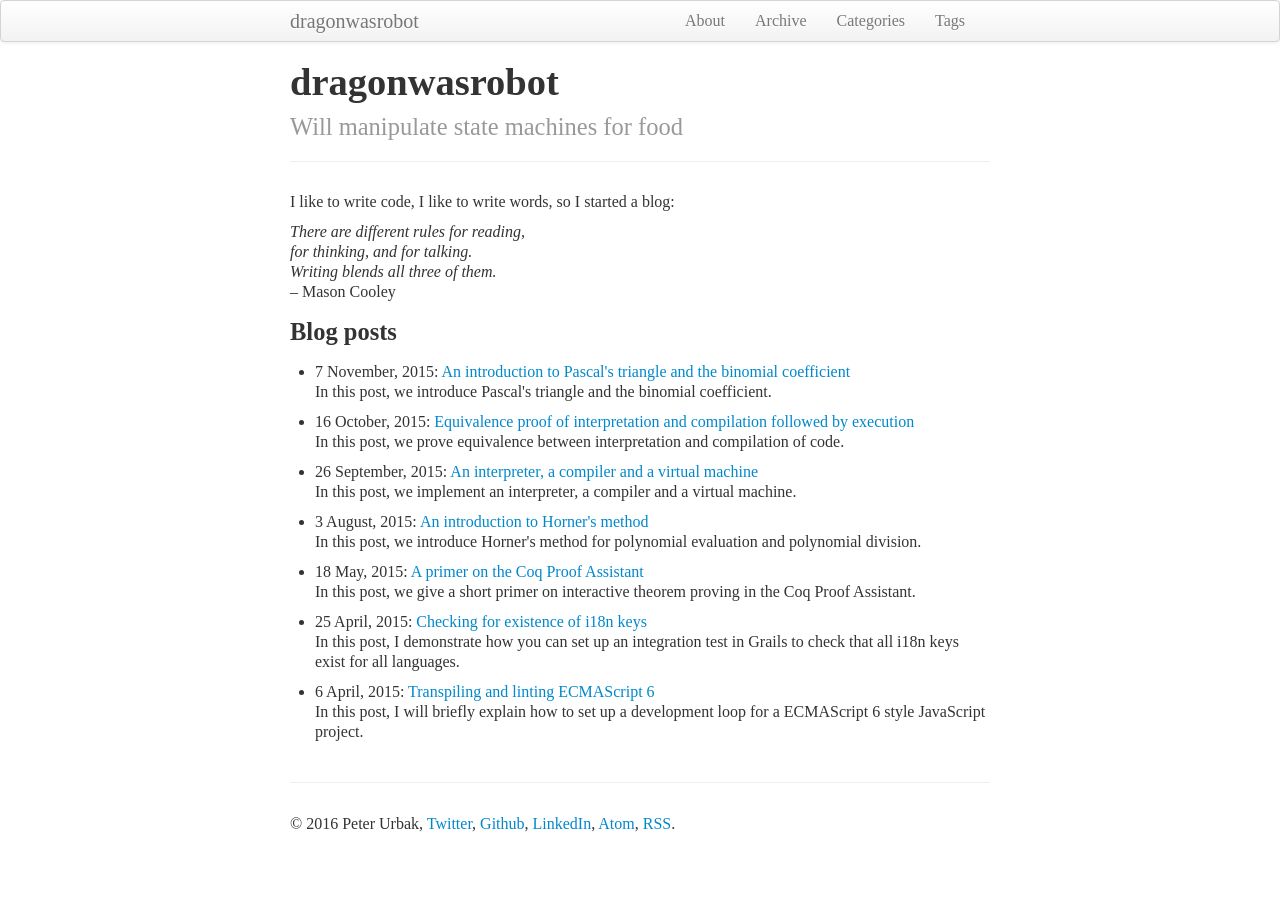
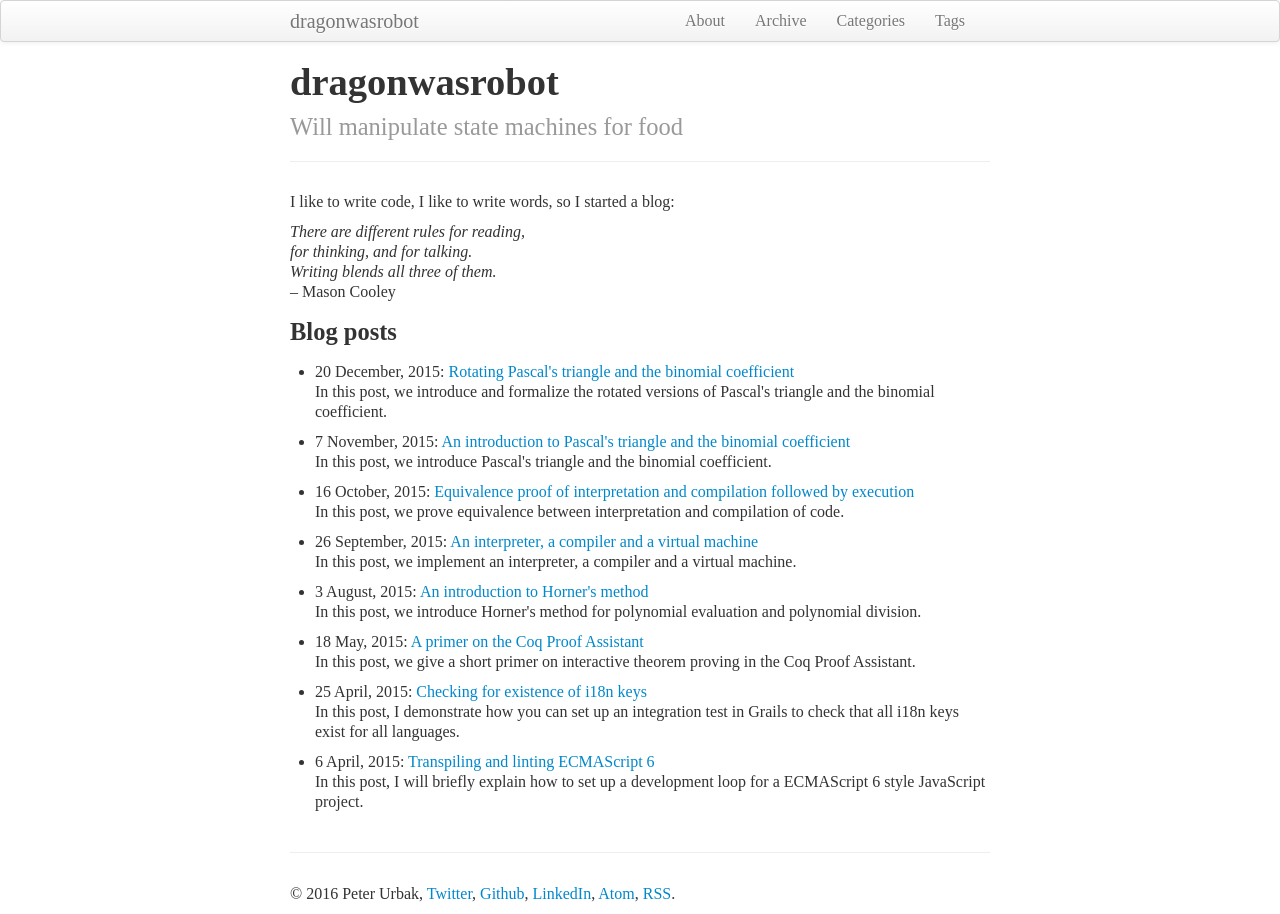
Before and after one commit to dragonwasrobot/dragonwasrobot.github.io, a Jekyll site: the page built from index.md, in a window 1280 px wide. Built offline with Jekyll 4.4.1, drawn with Linux system fonts in a browser that asks for light colours; some web fonts are replaced; some of the changed lines change nothing that is shown.

Commit message:
Added new post 'Rotation Pascal's triangle and the binomial coefficient

```diff
--- a/_posts/2015-11-07-an-introduction-to-pascal-s-triangle-and-the-binomial-coefficient.md
+++ b/_posts/2015-11-07-an-introduction-to-pascal-s-triangle-and-the-binomial-coefficient.md
@@ -154,7 +154,7 @@ Having defined Pascal's triangle, we now take a small detour in order to state
 the Binomial Theorem, which we use to motivate the introduction of the binomial
 coefficient.
 
-### 3. The Binomial Theorem
+### 3. The binomial theorem
 
 Given a [binomial](https://en.wikipedia.org/wiki/Binomial_(polynomial)) $$(x +
 y)^n$$, where $$x$$ and $$y$$ are variables, and $$n$$ is a natural number, we
@@ -246,7 +246,7 @@ $$
 
 we obtain the first four rows of Pascal's triangle. Thus, the entries of
 Pascal's triangle enumerate the coefficients of the monomials in the binomial
-expansion of $$(x + y)^n$$. As such, we also refer to $$\binom{n}{k}$$ as a
+expansion of $$(x + y)^n$$. As such, we also refer to $$\binom{n}{k}$$ as the
 [binomial coefficient](https://en.wikipedia.org/wiki/Binomial_coefficient), a
 concept we discuss further in the next section, since it gives us a way to
 calculate the coefficient of the $$k$$th monomial in the binomial expansion of
@@ -265,7 +265,7 @@ $$
 which calculates the binomial expansion of the expression $$(x + y)^n$$,
 yielding the following theorem.
 
-**Theorem 1** (Binomial Theorem). *Given two natural numbers* $$x$$ *and* $$y$$,
+**Theorem 1** (Binomial theorem). *Given two natural numbers* $$x$$ *and* $$y$$,
 *and an exponent* $$n$$*, the expression* $$(x +   y)^n$$ *can be expanded into
 the sum,*
 
@@ -322,9 +322,8 @@ definition[^2],
 where we express the rules above in terms of
 [guards](https://en.wikipedia.org/wiki/Guard_(computer_science)).
 
-Having formalized the binomial coefficient and defined a function computing it
-binomial coefficient, `binomial_coefficient`, we are ready to conclude this blog
-post.
+Having formalized the binomial coefficient and defined a function computing it,
+`binomial_coefficient`, we are ready to conclude this blog post.
 
 ### 5. Conclusion
 
@@ -334,12 +333,12 @@ binomial coefficient function.
 We obtained the above results by first describing the construction of Pascal's
 triangle in an inductive fashion, followed by formalizing Pascal's
 triangle. Afterwards, we introduced the binomial coefficient function, as a
-result of describing the binomial theorem, and formalized it as the function,
+result of describing the binomial theorem, and formalized it as the function
 `binomial_coefficient`, in Haskell.
 
 This post was a small excerpt from my
 [Master's thesis](https://github.com/dragonwasrobot/formal-moessner), in which I
-also show how we can use Pascal's triangle and the binomial coefficient to come
+also prove how we can use Pascal's triangle and the binomial coefficient to come
 up with a characteristic function for Moessner's sieve[^3].
 
 In a coming follow-up post, we look at what happens when we rotate Pascal's
--- /dev/null
+++ b/_posts/2015-12-20-rotating-pascal-s-triangle-and-the-binomial-coefficient.md
@@ -0,0 +1,246 @@
+---
+layout: post
+title: "Rotating Pascal's triangle<br/> and the binomial coefficient"
+category: mathematics
+description: "In this post, we introduce and formalize the rotated versions of Pascal's triangle and the binomial coefficient."
+tags: [Haskell, Pascal's triangle, Binomial coefficient]
+---
+
+#### prerequisites: The post [An introduction to Pascal's triangle and the binomial coefficient](/mathematics/2015/11/07/an-introduction-to-pascal-s-triangle-and-the-binomial-coefficient)
+
+### 1. Introduction
+
+The goal of this blog post is to introduce and formalize the rotated versions of
+[Pascal's triangle](https://en.wikipedia.org/wiki/Pascal%27s_triangle) and the
+[binomial coefficient](https://en.wikipedia.org/wiki/Binomial_coefficient),
+which were the subject of the previous blog post.
+
+The blog post has the following structure. In Section
+[2](#rotating-pascal-s-triangle), we rotate Pascal's triangle and formalize its
+rotated counterpart. Afterwards, we introduce the rotated binomial coefficient
+in Section [3](#rotated-binomial-coefficient), where we show how to obtain it in
+two different ways. The blog is concluded in Section [4](#conclusion).
+
+### 2. Rotating Pascal's triangle
+
+Rather than motivate the introduction of the rotated version of Pascal's
+triangle, we dive right in and perform the rotation and subsequently examine the
+properties of the new triangle. So, given the traditional version of Pascal's
+triangle,
+
+$$
+\begin{equation}
+  \tag{1}\label{fig:pascal-s-triangle}
+  \begin{array}{*{9}{c}}
+    & & & & 1 & & & & \\
+    & & & 1 & & 1 & & & \\
+    & & 1 & & 2 & & 1 & & \\
+    & 1 & & 3 & & 3 & & 1 & \\
+    1 & & 4 & & 6 & & 4 & & 1
+  \end{array}
+\end{equation}
+$$
+
+we rotate it counterclockwise in such a way that we can address its entries
+using rows and columns,
+
+$$
+\begin{equation}
+  \tag{2}\label{fig:rotated-pascal-s-triangle}
+  \begin{array}{*{5}{r}}
+    1 & 1 & 1 & 1 & 1 \\
+    1 & 2 & 3 & 4 &   \\
+    1 & 3 & 6 &   &   \\
+    1 & 4 &   &   &   \\
+    1 &   &   &   &
+  \end{array}
+\end{equation}
+$$
+
+similar to how we address the entries of a
+[matrix](https://en.wikipedia.org/wiki/Matrix_(mathematics)).
+
+First, we notice that the base case of Pascal's triangle, where $$\binom{n}{0} =
+1$$, now corresponds to the first column of the rotated Pascal's triangle,
+
+$$
+\begin{equation*}
+  \color{gray}
+  \begin{array}{*{5}{r}}
+    \color{black}{1} & 1 & 1 & 1 & 1 \\
+    \color{black}{1} & 2 & 3 & 4 &   \\
+    \color{black}{1} & 3 & 6 &   &   \\
+    \color{black}{1} & 4 &   &   &   \\
+    \color{black}{1} &   &   &   &
+  \end{array}
+\end{equation*}
+$$
+
+Furthermore, the case where $$\binom{n}{k} = 0$$, when $$n < k$$, has now
+disappeared due to the rotation making us unable to index outside of the
+triangle, and the case $$\binom{n}{n} = 1$$ now corresponds to the first row of
+the rotated Pascal's triangle,
+
+$$
+\begin{equation*}
+  \color{gray}
+  \begin{array}{*{5}{r}}
+    \color{black}{1} & \color{black}{1} & \color{black}{1} &
+        \color{black}{1} & \color{black}{1} \\
+    1 & 2 & 3 & 4 &   \\
+    1 & 3 & 6 &   &   \\
+    1 & 4 &   &   &   \\
+    1 &   &   &   &
+  \end{array}
+  \color{black}
+\end{equation*}
+$$
+
+Lastly, in the inductive case, $$\binom{n}{k} = \binom{n-1}{k} +
+\binom{n-1}{k-1}$$, where we added the two entries just above the entry we
+wanted to calculate, we now add its immediate western and northern neighbors,
+
+$$
+\begin{equation*}
+  \begin{array}{*{5}{r}}
+      &       &       &       &     1 \\
+      &       &       &       & \downarrow \\
+      &       &     2 & \rightarrow &     3 \\
+      &       & \downarrow &       & \downarrow \\
+    1 & \rightarrow &     3 & \rightarrow &     6
+  \end{array}
+\end{equation*}
+$$
+
+giving us three nice and simple cases. Thus, by combining the observations
+above, we can formalize the rotated version of Pascal's triangle with the two
+base cases,
+
+$$
+\begin{equation}
+    \binom{0}{c}_r = 1,
+\end{equation}
+$$
+
+and
+
+$$
+\begin{equation}
+    \binom{r}{0}_r = 1,
+\end{equation}
+$$
+
+along with the inductive case,
+
+$$
+\begin{equation}
+  \binom{r+1}{c+1}_r = \binom{r+1}{c}_r + \binom{r}{c+1}_r,
+\end{equation}
+$$
+
+where $$r$$ refers to the row index, $$c$$ refers to the column index and the
+[subscripted](https://en.wikipedia.org/wiki/Subscript_and_superscript) $$r$$
+indicates that these rules refer to the rotated version of Pascal's triangle.
+
+Not only is the formalization of the rotated Pascal's triangle more elegant than
+its counterpart, even some of its properties also benefit from this
+transformation. In particular, the symmetry property of the traditional version
+of Pascal's triangle,
+
+$$
+\begin{equation}
+  \binom{n}{k} = \binom{n}{n - k}
+\end{equation}
+$$
+
+now becomes,
+
+$$
+\begin{equation}
+  \binom{r}{c}_r = \binom{c}{r}_r,
+\end{equation}
+$$
+
+which is void of any subtraction operations in its indices. Instead, we simply
+swap the value of the row and column indices, respectively, and still obtain the
+same result.
+
+Having formalized the rotated Pascal's triangle and discussed some of its
+properties, our next goal is to define a rotated binomial coefficient function
+as a dual to the rotated Pascal's triangle.
+
+### 3. The rotated binomial coefficient
+
+When defining the rotated binomial coefficient, we have the choice between two
+approaches:
+
+- Lift the function definition from the formalization of the rotated Pascal's
+  triangle, or
+- capture the rotation transformation as a function and apply it to the binomial
+  coefficient.
+
+For the sake of completeness, we introduce both function definitions in the
+following sections.
+
+#### 3.1 Lifting the rotated binomial coefficient from the rotated Pascal's triangle
+
+Just as in the previous post, we can reduce the formalization of the rotated
+Pascal's triangle into a computable function, `rotated_binomial_coefficient`, by
+mapping the base cases and the inductive case of our formalization to the base
+cases and inductive cases of our function, i.e. the row and column indices, `r`
+and `c`. Thus, if we take a look at the two base cases, $$\binom{0}{c}_r = 1$$
+and $$\binom{r}{0}_r = 1$$, we note that these naturally map to the two base
+cases for our function, `(r = 0, c > 0)` and `(r > 0, c = 0)`. Likewise, there
+exists a natural mapping from the inductive case of our formalization,
+$$\binom{r+1}{c+1}_r = \binom{r+1}{c}_r + \binom{r}{c+1}_r$$, to the inductive
+case of our function, `(r > 0, c > 0)`, which - when combined - gives us the
+following Haskell definition,
+
+{% gist dragonwasrobot/f381e5764b19f8d0dd2b62787e7020cd rotated_binomial_coefficient_function_formalization.hs %}
+
+Again, we use guards to express the base cases and the inductive case in a
+straight forward manner that nicely captures the original formalization.
+
+Having shown that we can derive the rotated binomial coefficient function from
+the rotated Pascal's triangle, in exactly the same way as we derived the
+binomial coefficient function from Pascal's triangle, we move on to show how we
+can obtain it the rotated binomial coefficient function by viewing it as a
+transformation.
+
+#### 3.2 Capturing the rotated binomial coefficient as a rotation transformation
+
+In order to define the rotated binomial coefficient function as a transformation
+of the traditional binomial coefficient function, we have to the capture
+counterclockwise rotation happening in-between Figures
+\ref{fig:pascal-s-triangle} and \ref{fig:rotated-pascal-s-triangle}.
+
+So, as we have already noted, the row index `r` maps directly to the row index
+`n`, since we have the following relation of the base cases $$\binom{r}{0}_r =
+\binom{r}{0} = 1$$. Furthermore, if we let `r = 0`, we notice that the column
+index `c` maps to both `n` and `k`, specifically the case where $$n = k$$,
+giving us the relation $$\binom{0}{c}_r = \binom{c}{c}$$, as also observed in
+the previous section. Putting these relations together yields the following
+definition of the rotated binomial coefficient function, as a transformation
+applied to the binomial coefficient function,
+
+{% gist dragonwasrobot/f381e5764b19f8d0dd2b62787e7020cd rotated_binomial_coefficient_function_transformation.hs %}
+
+Lastly, we note that we did not have to take the inductive case into account as
+the definition only required us to capture how the rotation affected the two
+indices - which was easiest to see in the base cases.
+
+Now that we have introduced both the rotated Pascal's triangle and the rotated
+binomial coefficient function, we can conclude this blog post.
+
+### 4. Conclusion
+
+In this blog post, we have introduced and formalized the rotated Pascal's
+triangle and defined the rotated binomial coefficient function.
+
+We obtained the above results by first applying the rotation transformation on
+the traditional version of Pascal's triangle and subsequently formalizing the
+result. Having formalized the rotated Pascal's triangle, we then lifted the
+definition of the rotated binomial coefficient function from the
+formalization. Furthermore, we also defined the rotated binomial coefficient
+function as the rotation transformation applied to the binomial coefficient
+function.
```
